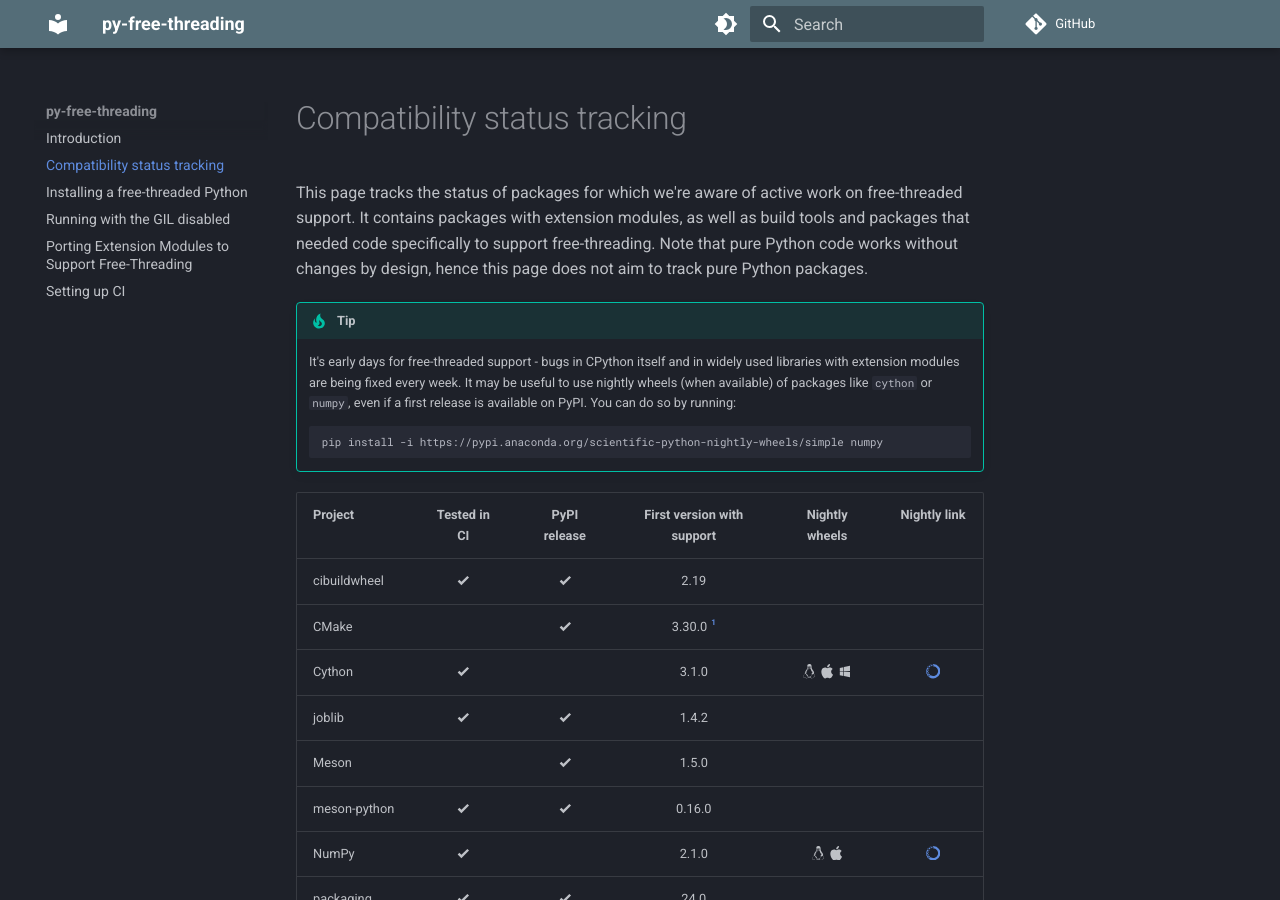
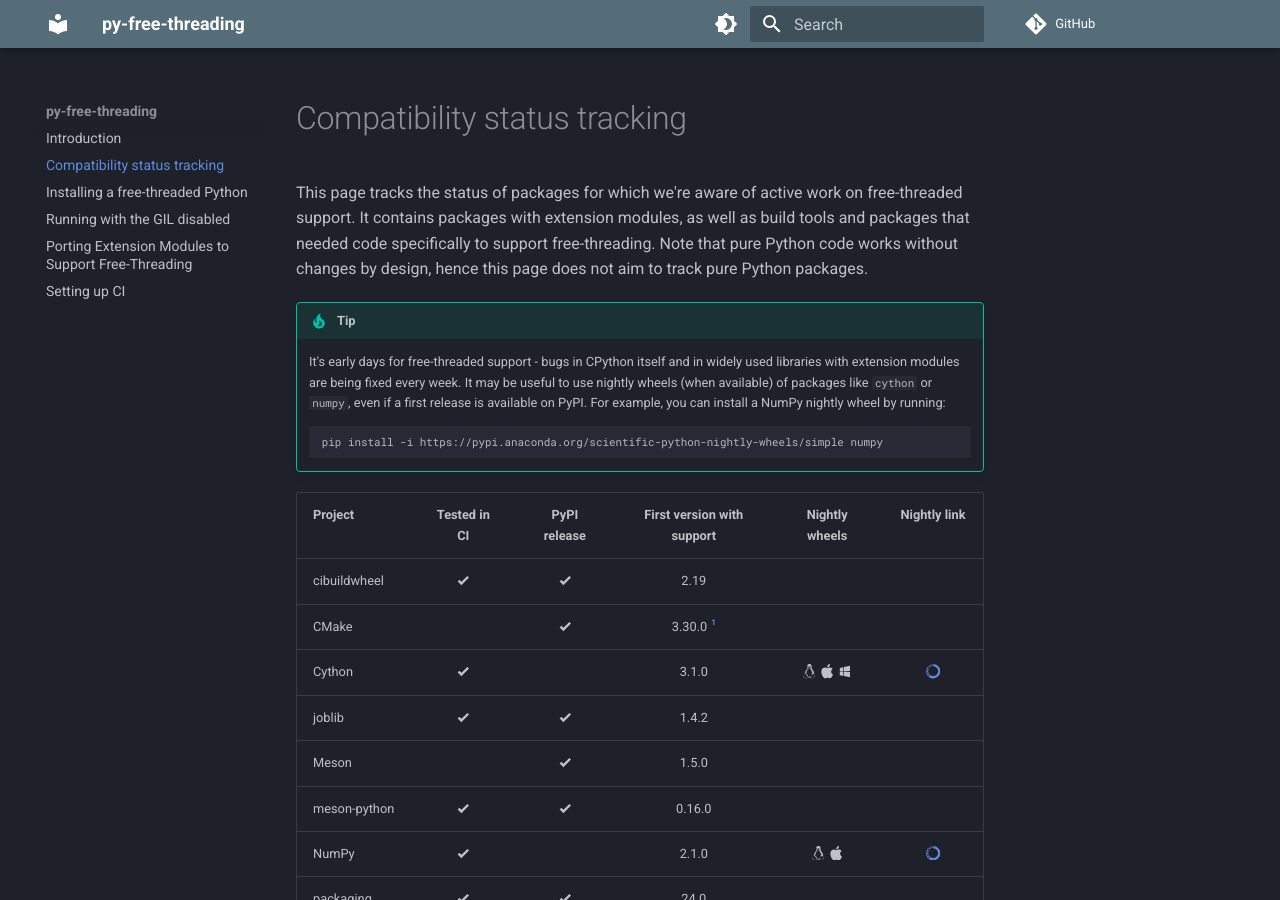
Before and after one commit to Quansight-Labs/free-threaded-compatibility, an MkDocs documentation site: the page built from docs/tracking.md, in a window 1280 px wide and 900 px high. Built offline with MkDocs 1.6.1 and Material for MkDocs 9.7.7, drawn with Linux system fonts in a browser that asks for light colours; comment, search, counter and statistics services are not loaded.

Commit message:
Update docs/tracking.md
Co-authored-by: Nathan Goldbaum <nathan.goldbaum@gmail.com>

````diff
--- a/docs/tracking.md
+++ b/docs/tracking.md
@@ -12,7 +12,7 @@
     widely used libraries with extension modules are being fixed every week.
     It may be useful to use nightly wheels (when available) of packages
     like `cython` or `numpy`, even if a first release is available on PyPI.
-    You can do so by running:
+    For example, you can install a NumPy nightly wheel by running:
 
     ```
     pip install -i https://pypi.anaconda.org/scientific-python-nightly-wheels/simple numpy
````
